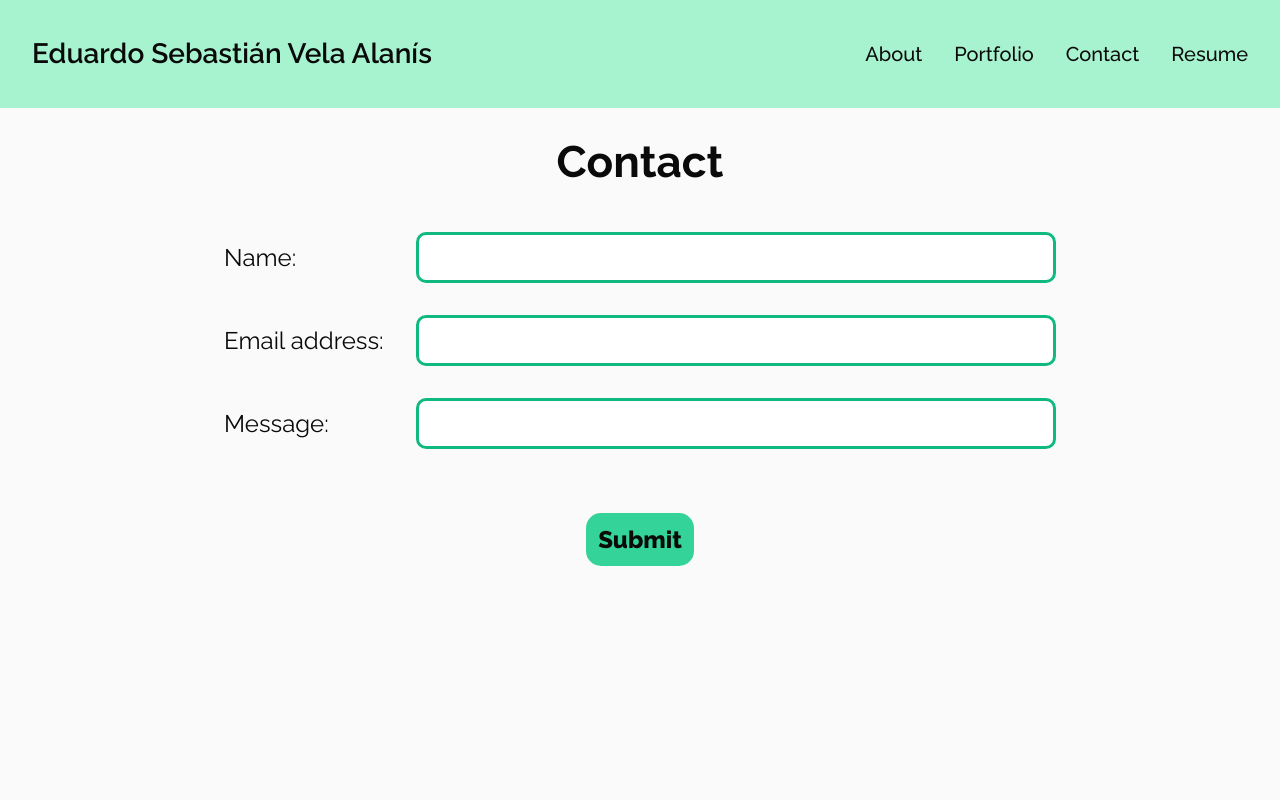
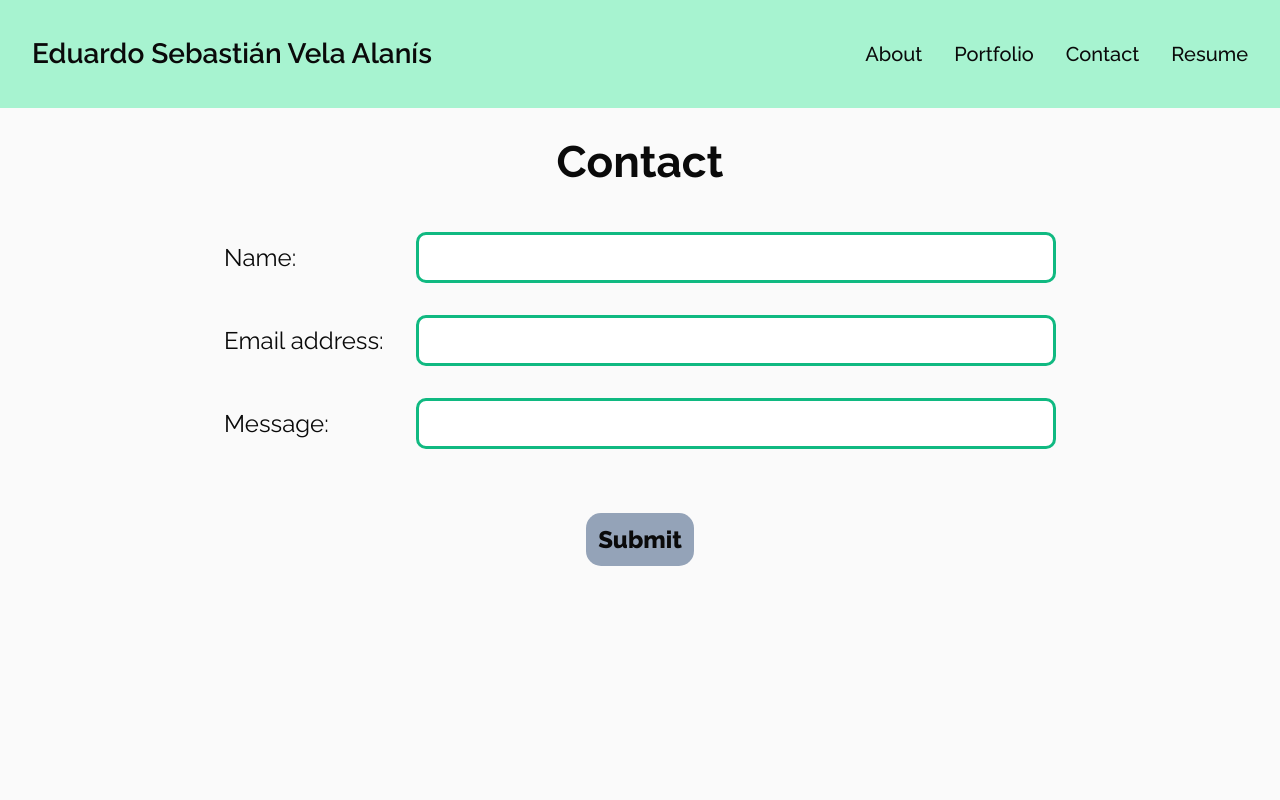
Before and after one commit to eduardoVela2022/react-portfolio, a React (Vite) app: page /contact in a window 1280 px wide. Shown: the top 800 px of the page. Built offline with nearby package versions, Linux system fonts and the light colour scheme.

Commit message:
Added form functionality and validation.

```diff
--- a/src/App.css
+++ b/src/App.css
@@ -142,7 +142,7 @@
   border-color: var(--emerald-300);
 }
 
-/* Submit button container */
+/* Submit Button Container */
 .submit-button-container {
   display: flex;
   justify-content: center;
@@ -166,6 +166,32 @@
 
 .submit-button-container button:focus {
   background-color: var(--emerald-300);
+}
+
+/* Submit Button Container Disabled */
+.submit-button-container-disabled {
+  display: flex;
+  justify-content: center;
+  font-size: 1.5rem;
+  margin-top: 3rem;
+}
+
+.submit-button-container-disabled button {
+  font-weight: 800;
+  padding: 0.75rem;
+  border-radius: 15px;
+  background-color: var(--slate-400);
+  transition: background-color 0.5s ease;
+  outline-color: var(--slate-500);
+  outline-offset: 3px;
+}
+
+.submit-button-container-disabled button:hover {
+  background-color: var(--slate-300);
+}
+
+.submit-button-container-disabled button:focus {
+  background-color: var(--slate-300);
 }
 
 /* Portfolio Container */
--- a/src/components/FormInputField.jsx
+++ b/src/components/FormInputField.jsx
@@ -1,11 +1,11 @@
 /* eslint-disable react/prop-types */
 
 // Form input field component
-function FormInputField({ label, type }) {
+function FormInputField({ label, value, onChange }) {
   return (
     <div className="input-field">
       <label>{label}</label>
-      <input type={type} />
+      <input type="text" value={value} onChange={onChange} />
     </div>
   );
 }
--- a/src/components/ResumeSkillListItem.jsx
+++ b/src/components/ResumeSkillListItem.jsx
@@ -1,6 +1,6 @@
 /* eslint-disable react/prop-types */
 
-// The resume skill list item
+// The resume skill list item component
 function ResumeSkillListItem({ skill }) {
   return <li>{skill}</li>;
 }
--- a/src/pages/Contact.jsx
+++ b/src/pages/Contact.jsx
@@ -1,19 +1,86 @@
+import { useState } from "react";
 import FormInputField from "../components/FormInputField";
 import PageTitle from "../components/PageTitle";
 
 // The contact page
 function Contact() {
+  // States
+  const [name, setName] = useState("");
+  const [email, setEmail] = useState("");
+  const [message, setMessage] = useState("");
+
+  // Checks if all the form values are valid
+  function validateInformation() {
+    // Checks if values are not empty
+    if (!name || !email || !message) {
+      return true;
+    }
+
+    // Checks if the entered email is valid
+    if (!/^[a-zA-Z0-9._%+-]+@[a-zA-Z0-9.-]+\.[a-zA-Z]{2,}$/.test(email)) {
+      return true;
+    }
+
+    // If everything is correct activate the submit button
+    return false;
+  }
+
+  // Functions
+  function handleSubmit(e) {
+    // Prevent default page reload
+    e.preventDefault();
+
+    // Alert message
+    alert(`This feature has still no been implemented yet!
+
+      Name: ${name}
+      Email: ${email}
+      Message: ${message}`);
+
+    // Reset form fields
+    setName("");
+    setEmail("");
+    setMessage("");
+  }
+
+  // View
   return (
     <div className="content-container">
       <PageTitle title="Contact" />
 
       <form>
-        <FormInputField label="Name:" type="text" />
-        <FormInputField label="Email address:" type="email" />
-        <FormInputField label="Message:" type="text" />
+        <FormInputField
+          label="Name:"
+          value={name}
+          onChange={(e) => setName(e.target.value)}
+        />
 
-        <div className="submit-button-container">
-          <button type="submit">Submit</button>
+        <FormInputField
+          label="Email address:"
+          value={email}
+          onChange={(e) => setEmail(e.target.value)}
+        />
+
+        <FormInputField
+          label="Message:"
+          value={message}
+          onChange={(e) => setMessage(e.target.value)}
+        />
+
+        <div
+          className={
+            validateInformation()
+              ? "submit-button-container-disabled"
+              : "submit-button-container"
+          }
+        >
+          <button
+            type="submit"
+            onClick={handleSubmit}
+            disabled={validateInformation()}
+          >
+            Submit
+          </button>
         </div>
       </form>
     </div>
--- a/src/reset.css
+++ b/src/reset.css
@@ -8,6 +8,10 @@
   --emerald-500: #10b981;
   --emerald-400: #34d399;
   --emerald-300: #6ee7b7;
+  --red-500: #ef4444;
+  --slate-500: #64748b;
+  --slate-400: #94a3b8;
+  --slate-300: #cbd5e1;
 }
 
 /* Margin and padding is removed for all elements, and border box dox sizing is applied to them */
```
